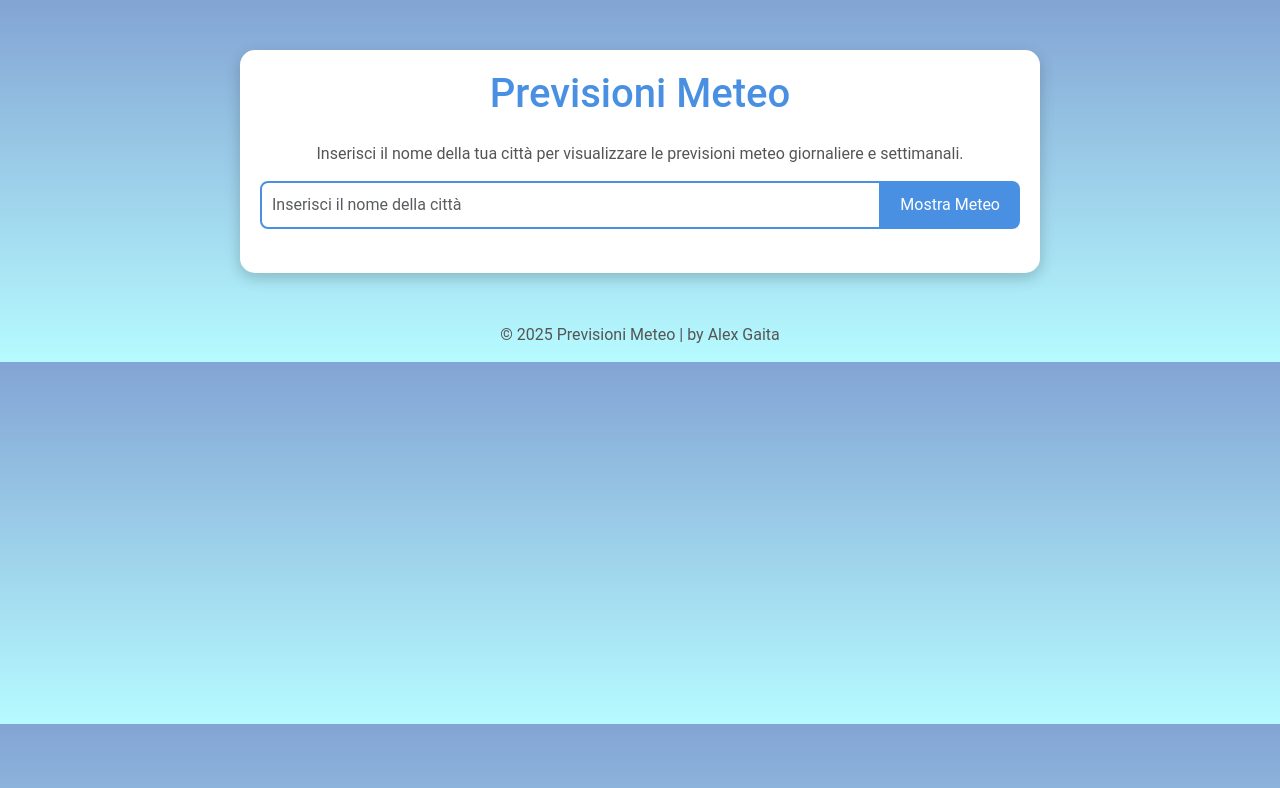
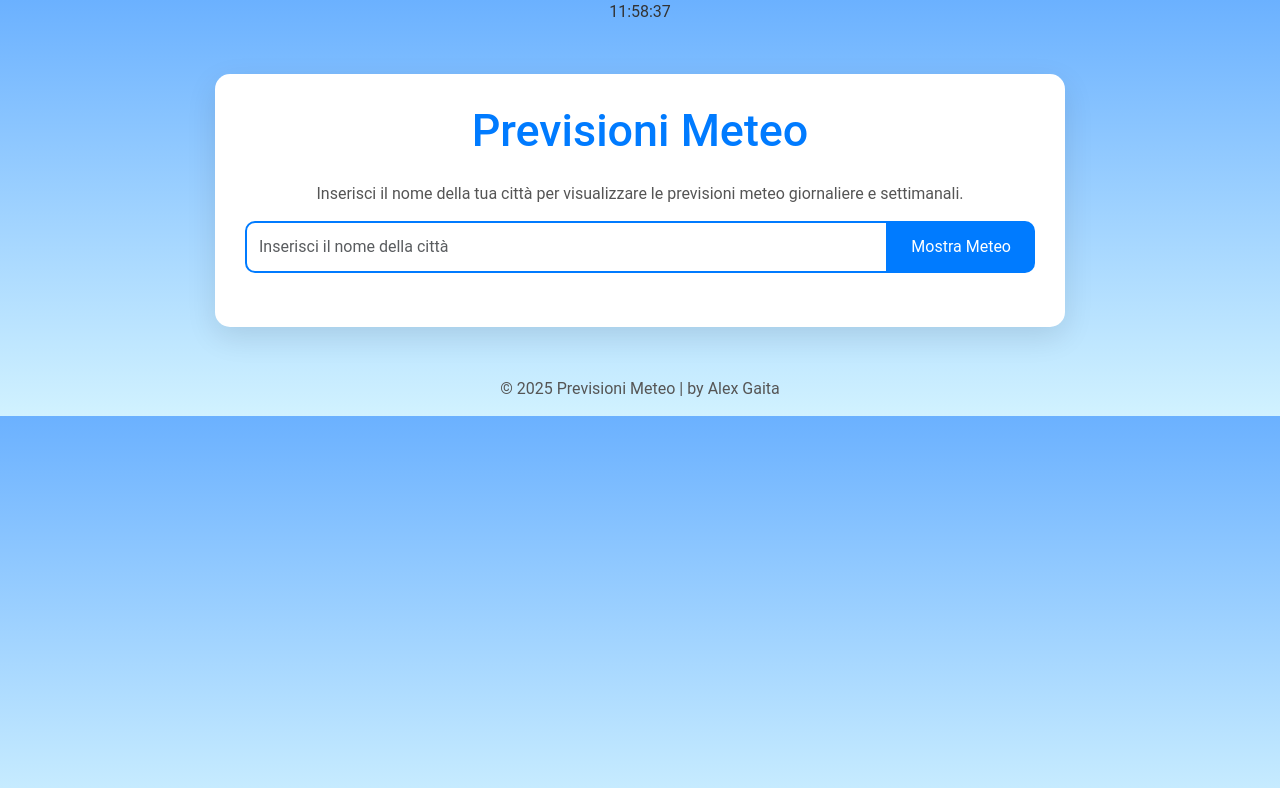
Before and after one commit to 4lexG4it4/API-meteo, a plain HTML site: page index.html in a window 1280 px wide. Drawn offline with nearby package versions, Linux system fonts and the light colour scheme.

Commit message:
Add files via upload

```diff
--- a/index.html
+++ b/index.html
@@ -18,13 +18,12 @@
             <input type="text" id="city" class="form-control" placeholder="Inserisci il nome della città" aria-label="Nome della città">
             <button type="button" class="btn btn-primary" onclick="getWeather()">Mostra Meteo</button>
         </div>
-        <!-- Contenitori nascosti delle previsioni -->
         <div id="forecast-containers" class="d-none">
             <div id="today-forecast" class="forecast-container"></div>
             <div id="weekly-forecast" class="forecast-container"></div>
         </div>
     </div>
-    <footer class="text-center mt-4">
+    <footer class="text-center">
         <p>&copy; 2025 Previsioni Meteo | by Alex Gaita</p>
     </footer>
     <script src="script.js" defer></script>
--- a/script.js
+++ b/script.js
@@ -1,5 +1,19 @@
+
 // Ottimizzazione del codice JavaScript
 const weatherCache = new Map();
+
+document.addEventListener("DOMContentLoaded", () => {
+    // Mostra l'ora corrente
+    const currentTimeElement = document.getElementById("current-time");
+    setInterval(() => {
+        const now = new Date();
+        currentTimeElement.textContent = now.toLocaleTimeString("it-IT", {
+            hour: "2-digit",
+            minute: "2-digit",
+            second: "2-digit"
+        });
+    }, 1000);
+});
 
 async function getWeather() {
     const city = document.getElementById("city").value.trim().toLowerCase();
--- a/style.css
+++ b/style.css
@@ -1,25 +1,35 @@
 /* Stile generale per la pagina */
 body {
-    background: linear-gradient(to bottom, #83a4d4, #b6fbff);
+    background: linear-gradient(to bottom, #6bb1ff, #d1f2ff);
     font-family: 'Roboto', sans-serif;
     margin: 0;
     padding: 0;
+    color: #333;
 }
 
 /* Contenitore principale */
 .container {
     background: white;
     border-radius: 15px;
-    padding: 20px;
-    box-shadow: 0 5px 15px rgba(0, 0, 0, 0.2);
-    max-width: 800px;
+    padding: 30px;
+    box-shadow: 0 10px 30px rgba(0, 0, 0, 0.1);
+    max-width: 850px;
     margin: 50px auto;
+}
+
+/* Contenitore orario */
+.time-container {
+    background: #007bff;
+    color: white;
+    font-size: 1.2rem;
+    font-weight: bold;
+    display: inline-block;
 }
 
 /* Titolo principale */
 h1 {
-    color: #4a90e2;
-    font-size: 2.5rem;
+    color: #007bff;
+    font-size: 2.8rem;
     margin-bottom: 20px;
 }
 
@@ -32,54 +42,55 @@ p {
 
 /* Stile per input e bottone */
 .input-group input {
-    border: 2px solid #4a90e2;
-    border-radius: 8px;
-    padding: 10px;
+    border: 2px solid #007bff;
+    border-radius: 10px;
+    padding: 12px;
     width: 70%;
 }
 
 .input-group button {
-    background-color: #4a90e2;
+    background-color: #007bff;
     color: white;
     border: none;
-    padding: 10px 20px;
-    border-radius: 8px;
+    padding: 12px 24px;
+    border-radius: 10px;
     cursor: pointer;
-    transition: all 0.3s;
+    transition: background-color 0.3s ease;
 }
 
 .input-group button:hover {
-    background-color: #357abd;
+    background-color: #0056b3;
 }
 
 /* Contenitori delle previsioni */
 .forecast-container {
     background: #ffffff;
-    border: 2px solid #4a90e2;
+    border: 2px solid #007bff;
     border-radius: 10px;
     padding: 20px;
     margin-bottom: 20px;
-    box-shadow: 0 3px 10px rgba(0, 0, 0, 0.1);
+    box-shadow: 0 3px 15px rgba(0, 0, 0, 0.1);
 }
 
 /* Griglia delle previsioni settimanali */
 #weekly-forecast .week-grid {
     display: grid;
     grid-template-columns: repeat(auto-fit, minmax(150px, 1fr));
-    gap: 15px;
+    gap: 20px;
 }
 
 /* Nascondi gli elementi */
 .d-none {
     display: none !important;
 }
+
 /* Contenitore principale della timeline */
 .timeline-container {
     overflow-x: auto;
     white-space: nowrap;
     margin-top: 15px;
     padding-bottom: 10px;
-    border-bottom: 2px solid #4a90e2;
+    border-bottom: 2px solid #007bff;
 }
 
 /* Stile per la timeline oraria */
@@ -91,24 +102,36 @@ p {
 /* Singolo elemento orario */
 .hour-item {
     display: inline-block;
-    min-width: 80px;
+    min-width: 100px;
     text-align: center;
-    padding: 10px;
+    padding: 12px;
     background-color: #f9f9f9;
     border: 1px solid #ddd;
-    border-radius: 8px;
+    border-radius: 10px;
     box-shadow: 0 2px 5px rgba(0, 0, 0, 0.1);
+    transition: transform 0.2s;
+}
+
+.hour-item:hover {
+    transform: scale(1.05);
 }
 
 /* Stile per l'orario e il meteo all'interno dei container */
 .hour-time {
-    font-size: 1rem;
+    font-size: 1.1rem;
     font-weight: bold;
     margin-bottom: 5px;
-    color: #4a90e2;
+    color: #007bff;
 }
 
 .hour-weather {
-    font-size: 0.9rem;
+    font-size: 0.95rem;
     color: #555;
 }
+
+footer {
+    margin-top: 30px;
+    font-size: 0.9rem;
+    text-align: center;
+    color: #666;
+}
```
